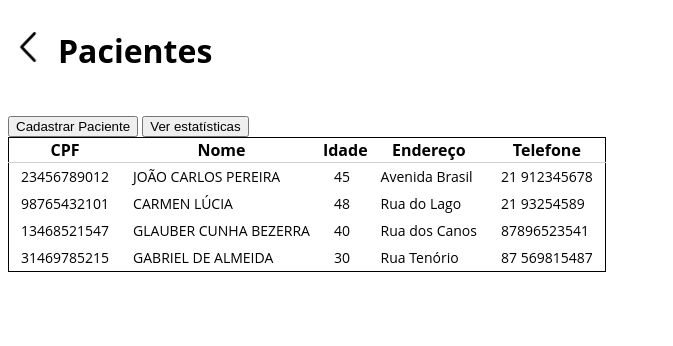
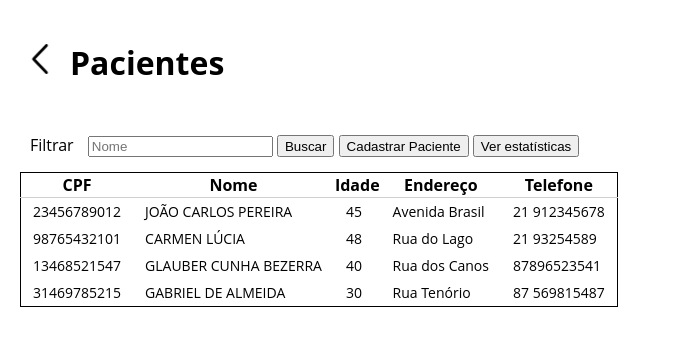
Before and after one commit to Rafa57/PI_3, a Django app: page /patients/ in a window 1280 px wide. Shown: the top 346 px of the page, without its empty margins (0-673 px from the left). Run offline with Django 5.2, Linux system fonts and the light colour scheme; data comes from the database, SQL or seed files in the repository; both versions use the stored data as it was after the commit; data that the repository does not hold is empty.

Commit message:
filtro de clientes finalizado

```diff
--- a/patients/static/patients/style.css
+++ b/patients/static/patients/style.css
@@ -2,6 +2,7 @@
 
 body {
     font-family: open Sans, sans-serif;
+    margin: 20px;
 }
 
 header {
@@ -132,3 +133,13 @@ td {
     from { opacity: 0.95; }
     to { opacity: 0; }
 }
+
+.tbl-control {
+    margin-bottom: 60px;
+
+}
+
+.tbl-filter {
+    margin: 0px 0px 10px 10px;
+
+}
--- a/patients/templates/patients/patients_list.html
+++ b/patients/templates/patients/patients_list.html
@@ -9,6 +9,11 @@
     {% load static %}
     <link rel="stylesheet" href="{% static 'patients/style.css' %}">
     <style>
+
+        body {
+            font-family: open Sans, sans-serif;
+            margin: 20px;
+        }
         .toast-container {
             position: fixed;
             top: 20px;
@@ -44,13 +49,20 @@
             to { opacity: 0.95; transform: translateY(0); }
         }
 
-        @keyframes fadeout {
-            from {
-                opacity: 0.95;
+        .tbl-control {
+            display: flex;
+            align-items: center;
+            gap: 10px;
+            margin-bottom: 5px;
         }
-            to {
-                opacity: 0;
+
+        .tbl-control button {
+            height: 22px;
         }
+
+        .tbl-filter {
+            margin-top: 5px;
+            margin-bottom: 5px;
         }
     </style>
 </head>
@@ -63,12 +75,24 @@
         <h1>Pacientes</h1>
     </header>
 
+    <div class="table-info">
         <div class="tbl-control">
+
+            <form method="GET" class="tbl-filter">
+
+                <label for="tbl-filter">Filtrar</label>
+
+                <input type="text" name="tbl-filter" class="tbl-filter" placeholder="Nome">
+                <button type="submit">Buscar</button>
+
                 <button type="button" onclick=window.location="{% url 'add_patient' %}">Cadastrar Paciente</button>
                 <button type="button" onclick="window.location='{% url 'tbl_info' %}'">Ver estatísticas</button>
+            </form>
+
         </div>
 
         <table style="border: 1px solid black;">
+
             <thead>
                 <tr class="t_header">
                     <th>CPF</th>
@@ -78,7 +102,6 @@
                     <th>Telefone</th>
                 </tr>
             </thead>
-
             <tbody>
                 {% for p in pacientes %}
                     <tr onclick=window.location="{% url 'get_patient' p.cpf %}">
@@ -91,6 +114,7 @@
                 {% endfor %}
             </tbody>
         </table>
+    </div>
 
     {% if messages %}
         <div class="toast-container">
--- a/patients/views.py
+++ b/patients/views.py
@@ -4,8 +4,15 @@ from datetime import datetime
 from django.core.exceptions import ValidationError
 from django.db.models import Avg, Count, Max, Min
 import re
+import unicodedata
 
 from .models import Patients
+
+def normalize(text):
+    return ''.join(
+        c for c in unicodedata.normalize('NFD', text)
+        if unicodedata.category(c) != 'Mn'
+    )
 
 def patients_list(request, cpf=None):
 
@@ -13,6 +20,16 @@ def patients_list(request, cpf=None):
         patients = [get_object_or_404(Patients, cpf=cpf)]
     else:
         patients = Patients.objects.all().prefetch_related("exams")
+
+    name_filter = request.GET.get("tbl-filter")
+
+    if name_filter:
+        name_filter = normalize(name_filter).lower()
+
+        patients = [
+            p for p in patients
+            if name_filter in normalize(p.name).lower()
+        ]
 
     return render(
         request,
@@ -29,8 +46,9 @@ def tbl_info(request):
     info = Patients.objects.all()
 
     avg_age = info.aggregate(Avg('age'))['age__avg']
-    max_age = info.aggregate(Max('age'))['age__max']
-    min_age = info.aggregate(Min('age'))['age__min']
+
+    older = Patients.objects.order_by('-age').first()
+    younger = Patients.objects.order_by('age').first()
     qtd = info.count()
 
     return render(
@@ -40,8 +58,8 @@ def tbl_info(request):
             "info": info,
             "qtd": qtd,
             "avg_age": int(avg_age),
-            "max_age": max_age,
-            "min_age": min_age
+            "older": older,
+            "younger": younger
         })
 
 def verify_form(cpf, name, age, phone):
```
Also changed, not shown: patients/templates/patients/tbl_info.html (+21 -4 lines), db.sqlite3. Lines whose indentation alone changed are shown as unchanged.
